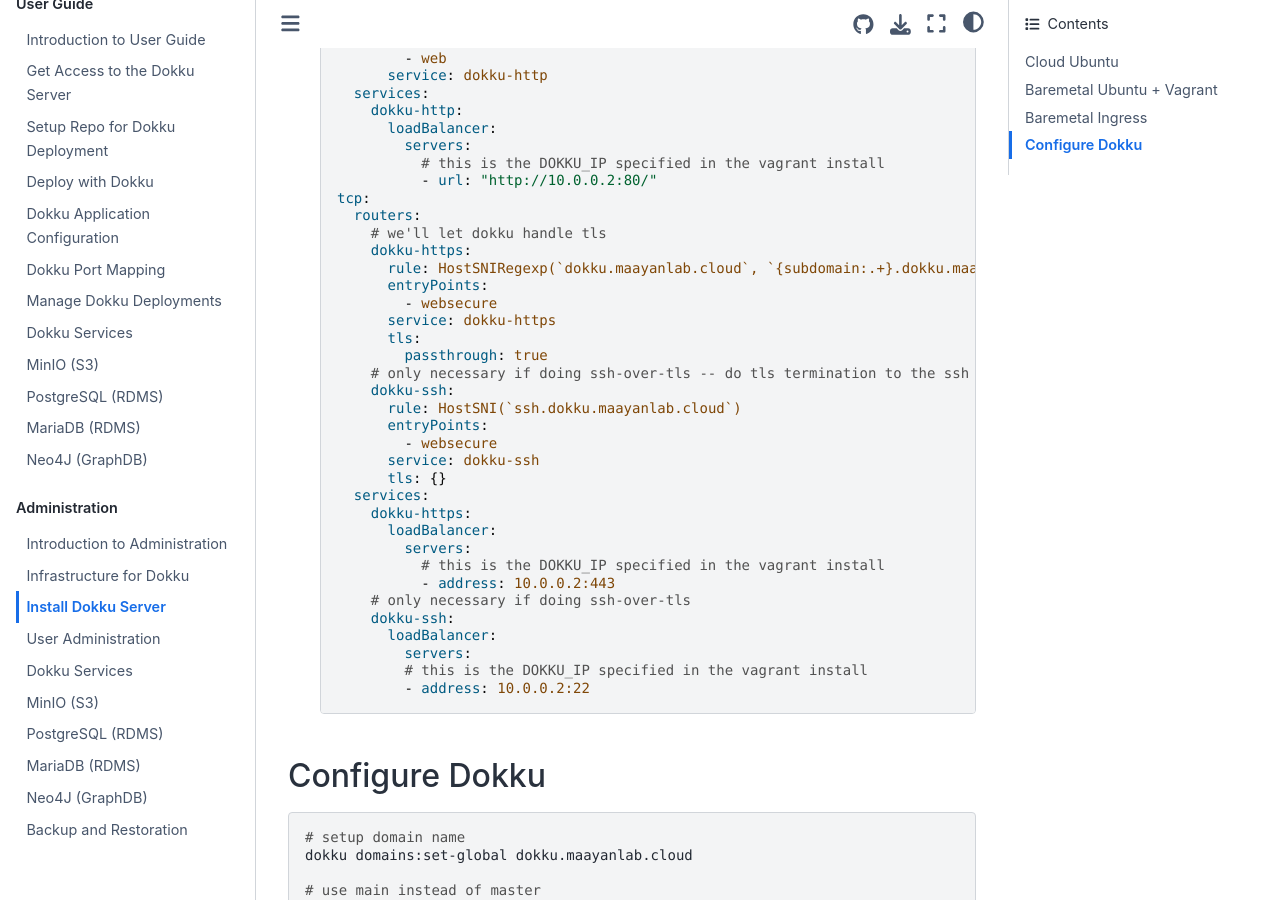
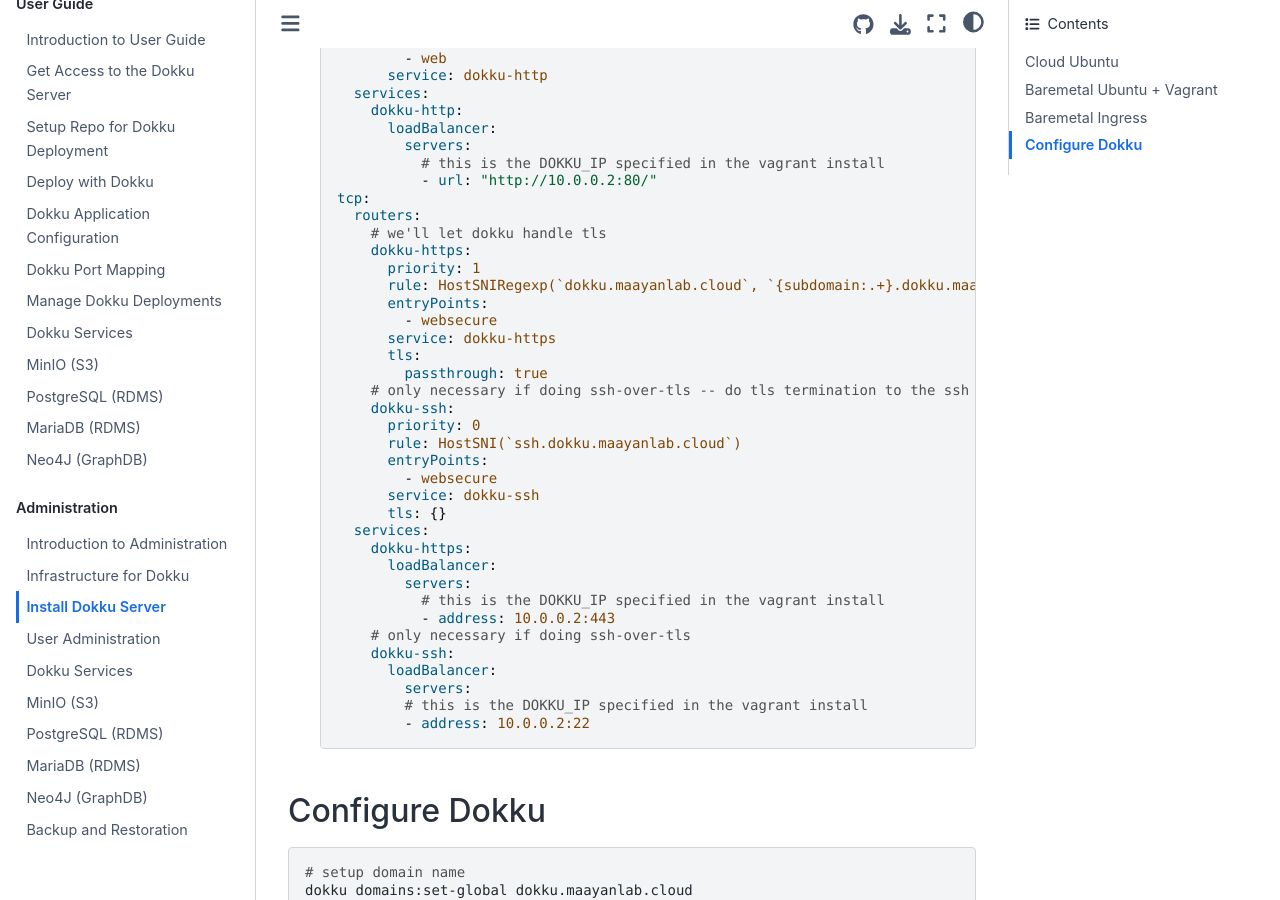
Before and after one commit to MaayanLab/dokku, a Jupyter Book: the page built from administration/20-install.md, in a window 1280 px wide and 900 px high, scrolled down 2776 px. Built offline with Jupyter Book 1.0.4 settings and Sphinx 7.4.7 and the Sphinx Book theme 1.1.4, drawn with Linux system fonts in a browser that asks for light colours.

Commit message:
Make sure ssh is considered before https

```diff
--- a/administration/20-install.md
+++ b/administration/20-install.md
@@ -139,6 +139,7 @@
     routers:
       # we'll let dokku handle tls
       dokku-https:
+        priority: 1
         rule: HostSNIRegexp(`dokku.maayanlab.cloud`, `{subdomain:.+}.dokku.maayanlab.cloud`)
         entryPoints:
           - websecure
@@ -147,6 +148,7 @@
           passthrough: true
       # only necessary if doing ssh-over-tls -- do tls termination to the ssh port
       dokku-ssh:
+        priority: 0
         rule: HostSNI(`ssh.dokku.maayanlab.cloud`)
         entryPoints:
           - websecure
```
